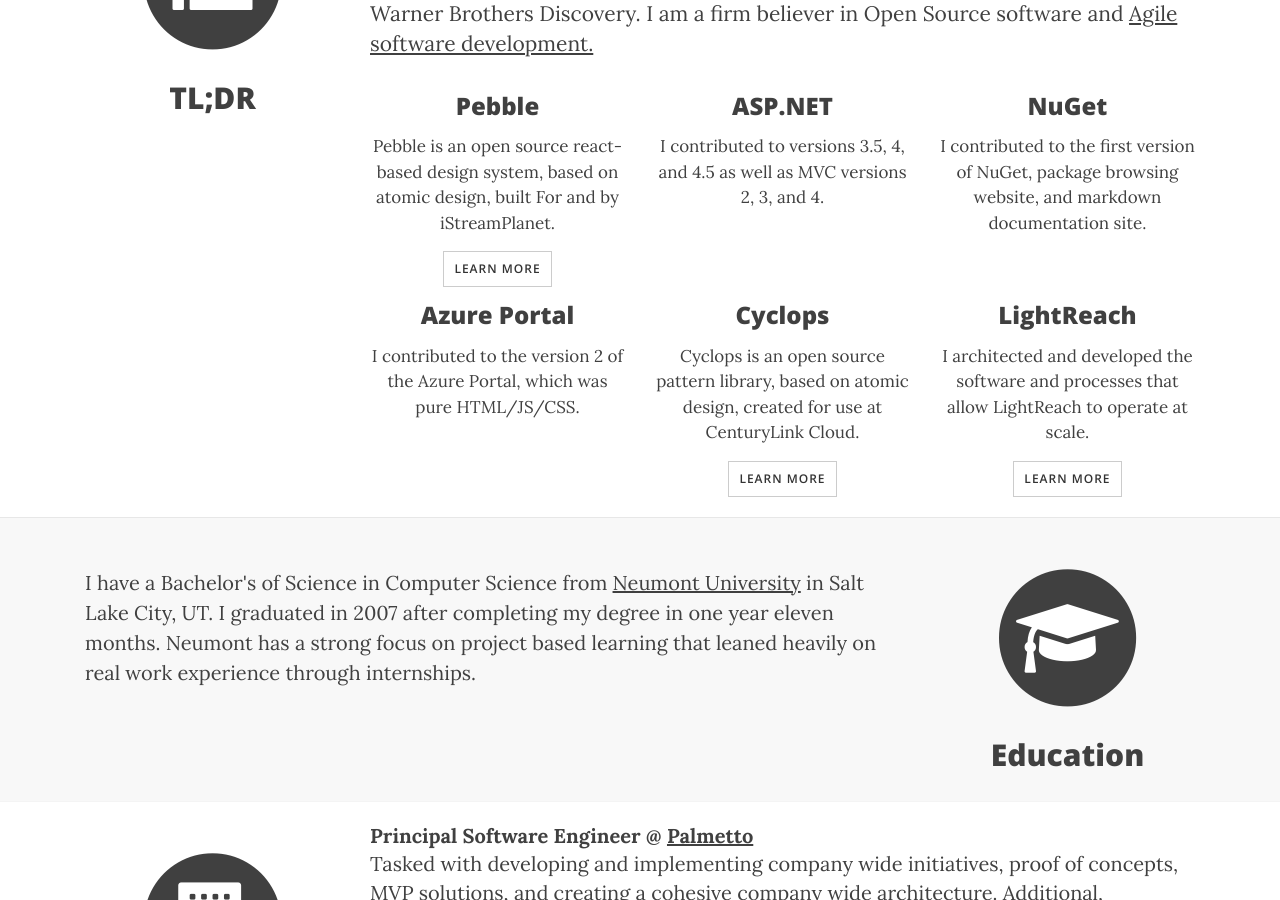
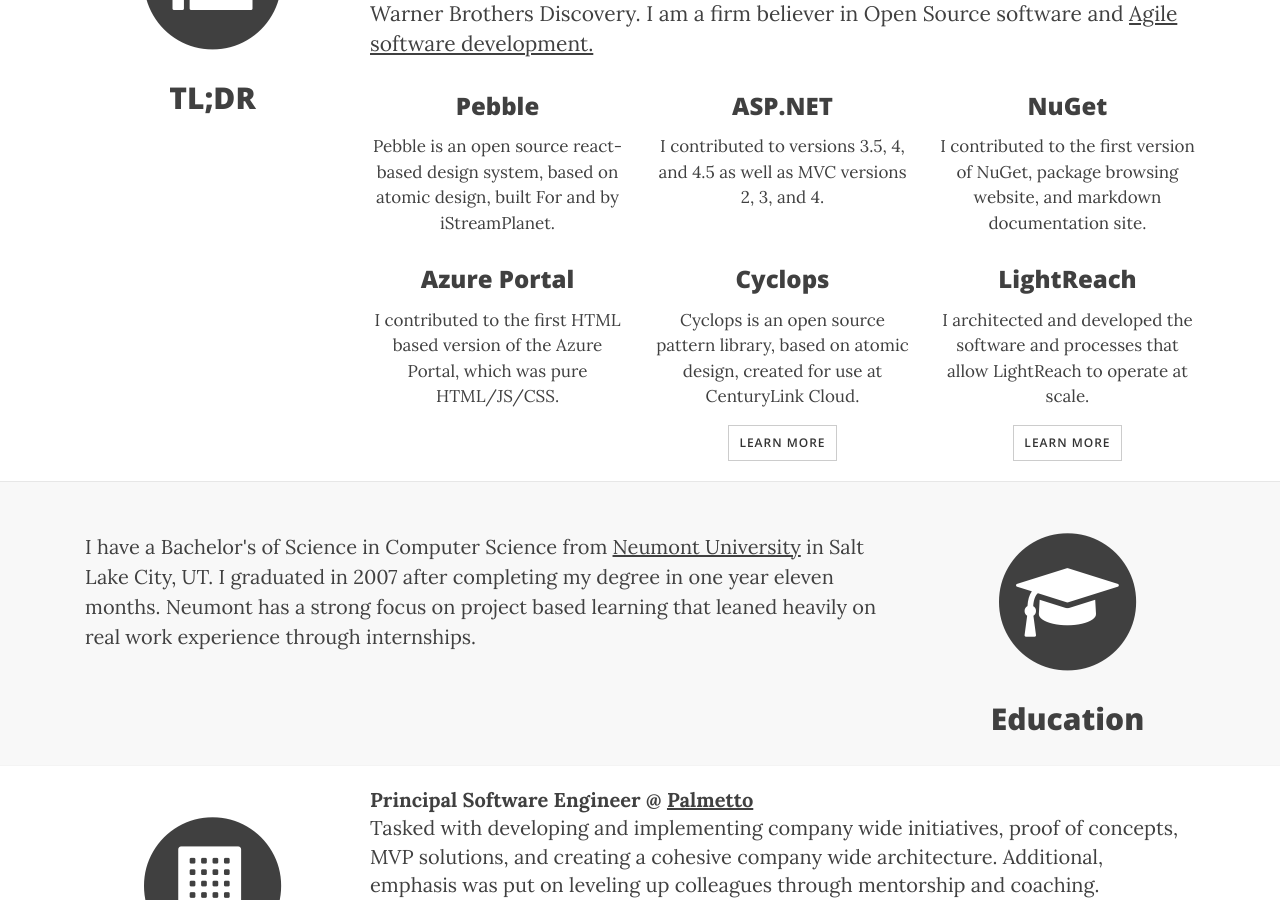
Before and after one commit to osbornm/osbornm.github.io, a Jekyll site: the page built from cv.html, in a window 1280 px wide and 900 px high, scrolled down 561 px. Built offline with Jekyll 4.4.1, drawn with Linux system fonts in a browser that asks for light colours; nearby versions of some CDN libraries.

```diff
--- a/contact.html
+++ b/contact.html
@@ -1,12 +1,12 @@
 ---
 layout: page
 title: "Contact"
-description: "<a href='twitter.com/osbornm' title='@osbornm'>@osbornm</a>"
+description: "<a href='https://twitter.com/osbornm' title='@osbornm'>@osbornm</a>"
 header-img: "img/headers/seattle.jpg"
 ---
 
 <div class="row">
     <p>
-        The quickest and most effect way to each me is to message me on twitter.
+        Please feel free to reach out to me via <a href="mailto:matthew@osbornm.com" title="matthew@osbornm.com">email</a>, <a href='https://twitter.com/osbornm' title='@osbornm'>twitter</a>, or <a href="https://www.linkedin.com/in/osbornm" title="osbornm">LinkedIn</a>.
     </p>
 </div>
--- a/cv.html
+++ b/cv.html
@@ -21,7 +21,6 @@ id: "about"
             <div class="col-sm-4  text-center">
                 <h3>Pebble</h3>
                 <p class="small description">Pebble is an open source react-based design system, based on atomic design, built For and by iStreamPlanet.</p>
-                <a href="https://pebble.istreamplanet.net/" class="btn btn-default btn-xs">Learn More</a>
             </div>
             <div class="col-sm-4 text-center">
                 <h3>ASP.NET</h3>
@@ -35,7 +34,7 @@ id: "about"
         <div class="row projects">
           <div class="col-sm-4  text-center">
               <h3>Azure Portal</h3>
-              <p class="small description">I contributed to the version 2 of the Azure Portal, which was pure HTML/JS/CSS.</p>
+              <p class="small description">I contributed to the first HTML based version of the Azure Portal, which was pure HTML/JS/CSS.</p>
           </div>
           <div class="col-sm-4  text-center">
               <h3>Cyclops</h3>
```
